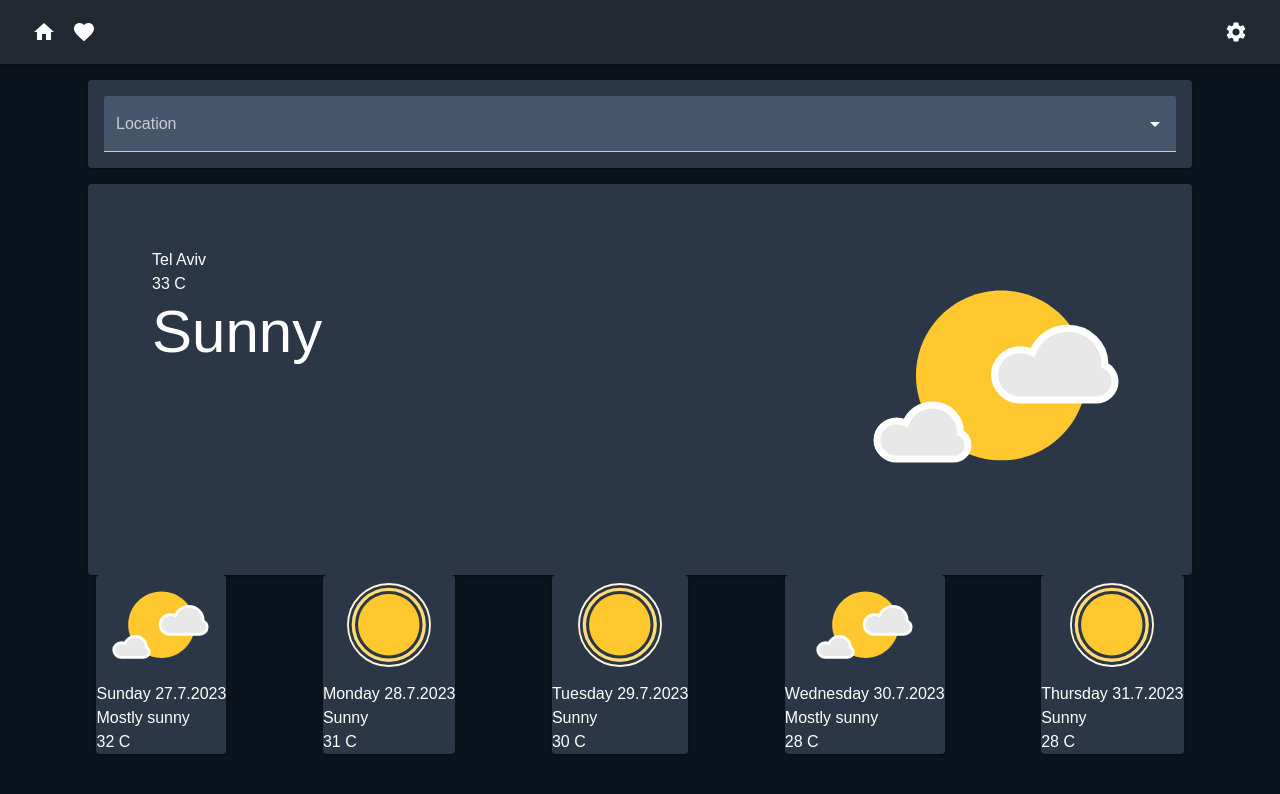
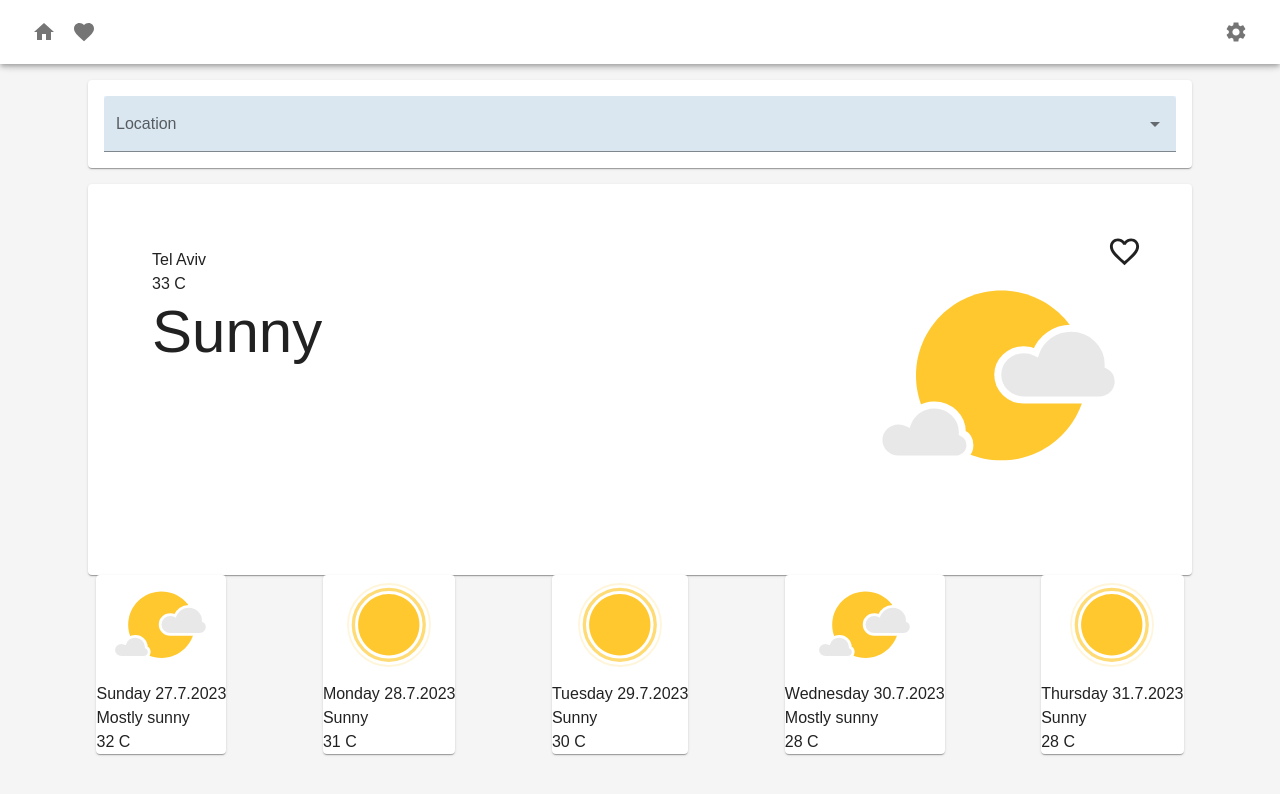
Before and after one commit to GiliEllen/gili-menahem-27-07-2023, a React (Create React App) app in the folder client/: page / in a window 1280 px wide. Shown: the top 794 px of the page. Built offline with nearby package versions, Linux system fonts and the light colour scheme; a web font is replaced by a local one.

Commit message:
favorite and global mode by prefernce

```diff
--- a/client/src/App.tsx
+++ b/client/src/App.tsx
@@ -7,7 +7,7 @@ import { setUnitFromPrefernce, unitSelector } from "./features/unit/unitSlice";
 import { useEffect } from "react";
 import { darkTheme, lightTheme } from "./styles/theme";
 import { ThemeProvider, CssBaseline } from "@mui/material";
-import { modeSelector } from "./features/mode/modeSlice";
+import { modeSelector, setModeFromPrefernce } from "./features/mode/modeSlice";
 import { setViewport } from "./features/viewport/viewportSlice";
 
 export const API = "http://dataservice.accuweather.com";
@@ -19,6 +19,7 @@ function App() {
 
   useEffect(() => {
     dispatch(setUnitFromPrefernce());
+    dispatch(setModeFromPrefernce())
   }, []);
 
   useEffect(() => {
--- a/client/src/components/WeatherMain.tsx
+++ b/client/src/components/WeatherMain.tsx
@@ -87,17 +87,21 @@ const WeatherMain = () => {
   //   getWeatherDefault();
   // }, []);
 
-  useEffect(()=> {
+  useEffect(() => {
     dispatch(setWeather(fakeResTelAvivInfo[0]));
     dispatch(setLocationSelector(fakeTelAviv));
-  },[])
+  }, []);
 
   return (
     <Container>
       <Paper>
         {weather && locationGlobal ? (
           <>
-          <Stack sx={{padding: 8}} direction={"row"} justifyContent={"space-between"}>
+            <Stack
+              sx={{ padding: 8, position: "relative" }}
+              direction={"row"}
+              justifyContent={"space-between"}
+            >
               <Stack>
                 <Typography>{locationGlobal.LocalizedName}</Typography>
                 {unit === "C" ? (
@@ -112,12 +116,19 @@ const WeatherMain = () => {
                   </Typography>
                 )}
                 <Typography variant="h2">{weather.WeatherText}</Typography>
+                <Box
+                  sx={{ position: "absolute", right: 50, top: 50, zIndex: 1 }}
+                  onClick={handleSetFav}
+                >
+                  {fav ? (
+                    <FavoriteIcon color="error" fontSize="large" />
+                  ) : (
+                    <FavoriteBorderIcon fontSize="large" />
+                  )}
+                </Box>
               </Stack>
               <Box>
-                  <Player
-                    autoplay
-                    src={weatherIcons[1].icon}
-                  ></Player>
+                <Player autoplay loop src={weatherIcons[1].icon}></Player>
               </Box>
             </Stack>
             {/* <Stack direction={"row"} justifyContent={"space-between"}>
@@ -151,7 +162,6 @@ const WeatherMain = () => {
             {/* <Stack direction={"row"} justifyContent={"center"}>
               <Typography variant="h2">{weather.WeatherText}</Typography>
             </Stack> */}
-
           </>
         ) : (
           <Box>
--- a/client/src/views/WeatherPage.tsx
+++ b/client/src/views/WeatherPage.tsx
@@ -16,7 +16,6 @@ const WeatherPage = () => {
       <Container sx={{ mt: 10, mb: 2 }}>
         <Search />
       </Container>
-
       <WeatherMain />
       <WeatherNext />
 
```
Lines whose indentation alone changed are shown as unchanged.
